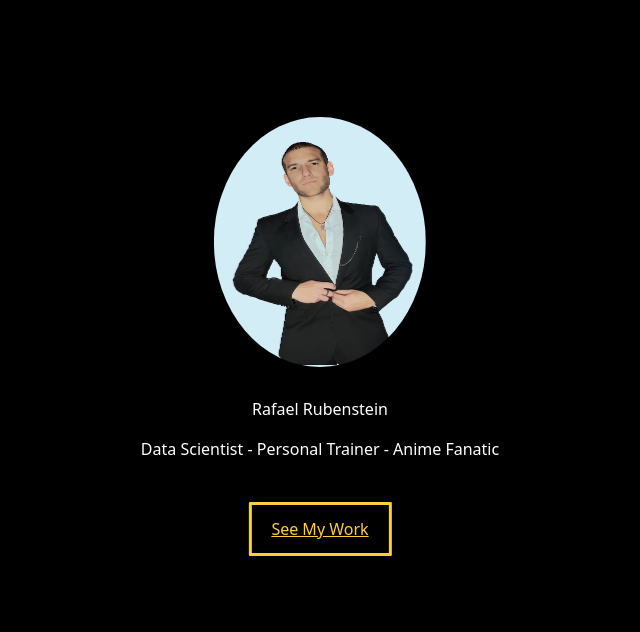
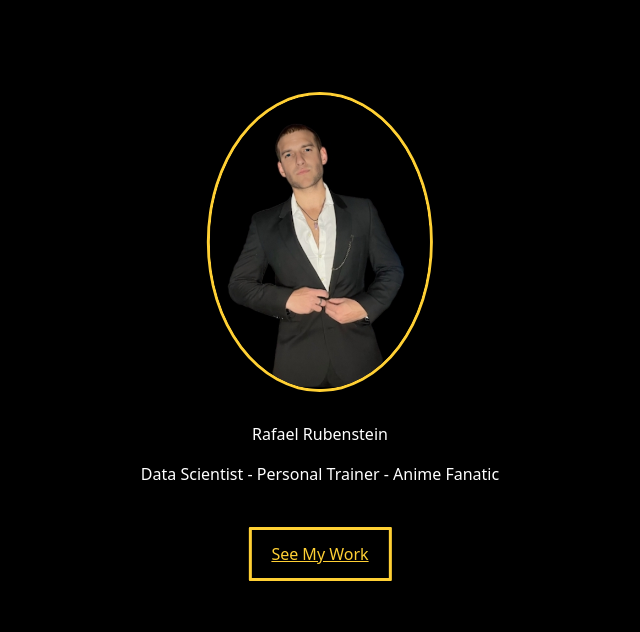
Before and after one commit to rafaelrubenstein/personalwebsite, a Flask app: page / in a window 1280 px wide. Shown: the part 51-683 px from the top of the page, without its empty margins (320-960 px from the left). Run offline with Flask 2, Linux system fonts and the light colour scheme; some libraries are stand-ins or nearby versions.

Commit message:
photo change

```diff
--- a/static/home.css
+++ b/static/home.css
@@ -3,8 +3,10 @@ body{
 }
 .profile-img{
 border-radius: 50%;
-height: 250px;
+height: 300px;
 margin-bottom: 30px;
+border-color: #ffd034;
+border-style: solid;
 }
 
 .about-me {
```
Also changed, not shown: static/images/rafael.jpg, 1 other file.
